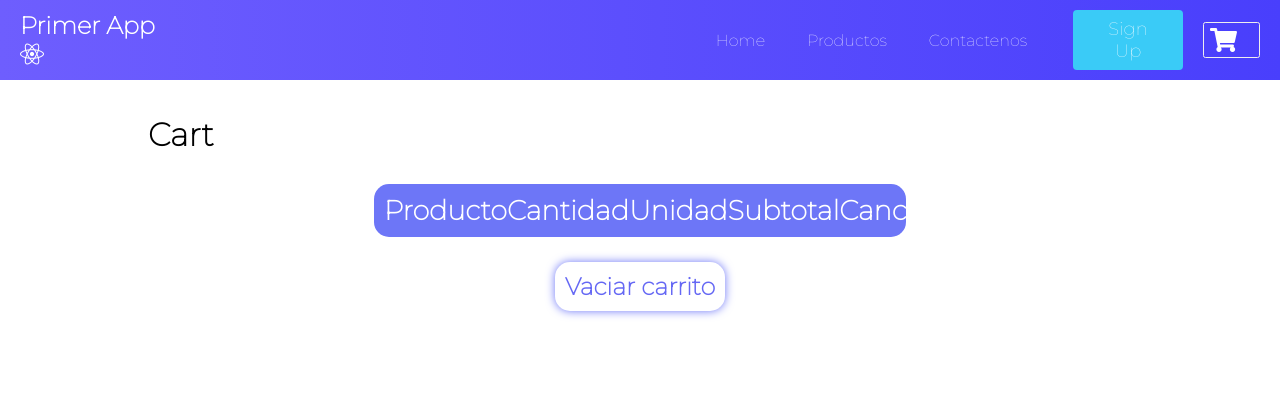
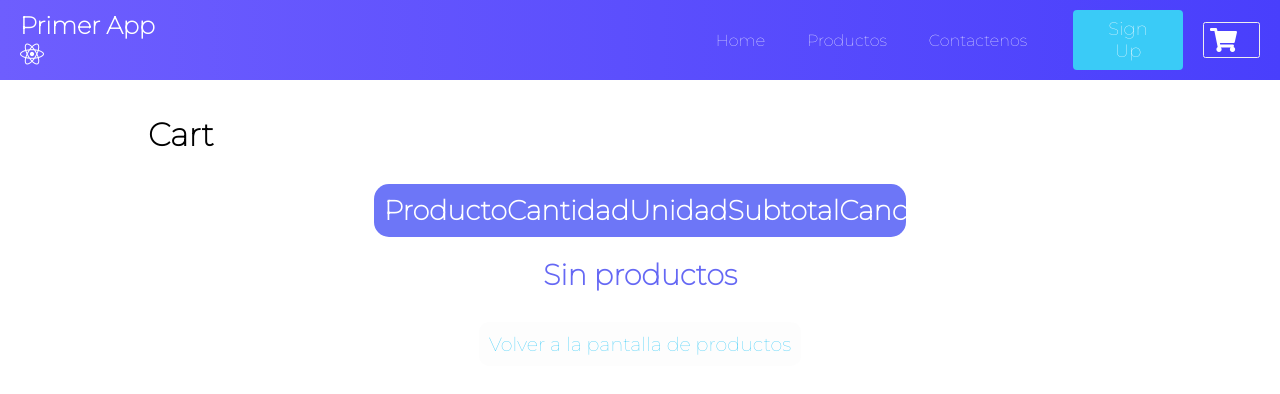
Before and after one commit to GustavoFerreri/eComerceTP_CoderHouse, a React (Create React App) app: page /cart in a window 1280 px wide. Shown: the top 394 px of the page. Built offline with nearby package versions, Linux system fonts and the light colour scheme.

Commit message:
Se identifica y se establece un evento si no hay productos en el Cart, y un retorno al listado de productos

```diff
--- a/src/components/Cart/Cart.css
+++ b/src/components/Cart/Cart.css
@@ -45,7 +45,6 @@
 }
 .contentCart-listItem span{
     color: #000;
-
 }
 .contentCart-btnClr{
     background: #fff;
@@ -57,6 +56,13 @@
     border-radius: 15px;
     margin-top:15px;
     box-shadow: 0 0 10px #6d76f7;
+}
+.contentPrice{
+    align-self: center;
+    padding: 10px;
+    font-size:1.8rem;
+    font-weight: bold;
+    color: #6568f4;
 }
 .contentCart-btnClr:hover{
     background: #6568f4;
--- a/src/components/Cart/Cart.js
+++ b/src/components/Cart/Cart.js
@@ -1,9 +1,15 @@
 import React, { useContext } from "react";
+import { Link } from 'react-router-dom';
 import CartContext from '../../context/CartContext';
 import './Cart.css';
 
 const Cart = () => {
     const { cart, clearCart, removeItem } = useContext(CartContext);
+    const totalPrice = () =>{
+        let acumulated = 0;
+        cart.forEach(prod=>acumulated+=prod.quantity*prod.price);
+        return acumulated;
+    }
     return (
         <div className='content'>
             <div className='contentCart'>
@@ -26,10 +32,12 @@ const Cart = () => {
                         </li>
                     )}
                 </ul>
-                <button className='contentCart-btnClr' onClick={clearCart}>Vaciar carrito</button>
+                <span className='contentPrice'> {cart.length > 0 ? `Total ${totalPrice()}`: 'Sin productos'}</span>
+                {cart.length > 0 ?
+                    <button className='contentCart-btnClr' onClick={clearCart}>Vaciar carrito</button> :
+                    <Link to={`/product/all`} className='detailInfo-link'>Volver a la pantalla de productos</Link>}
             </div>
         </div>
-
     )
 }
 
```
